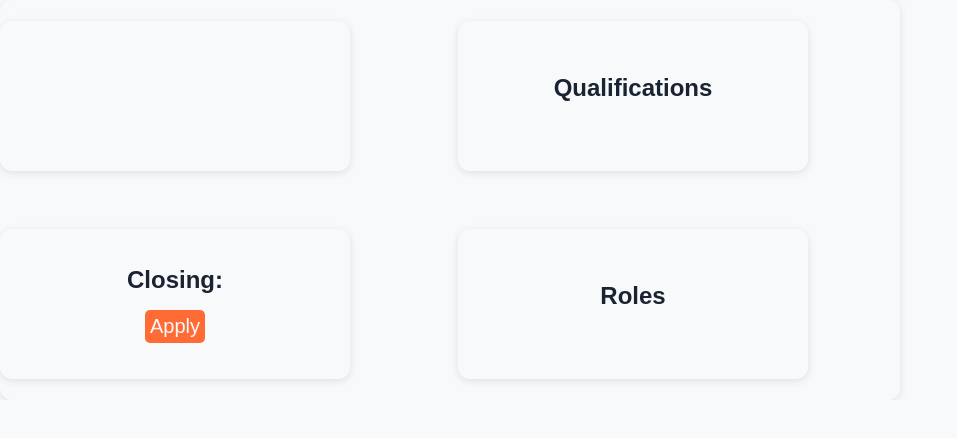
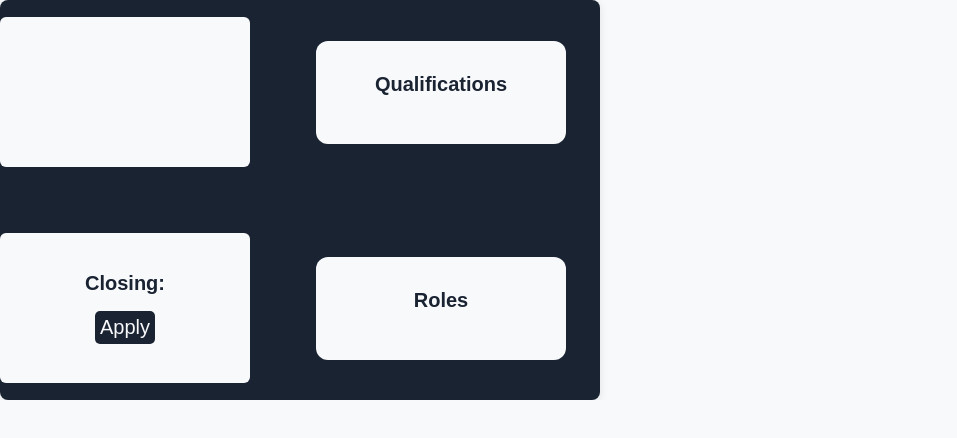
Before and after one commit to nkowanitemwani/makaenergiesdotcom, a Next.js app: page /components/cards/careercard in a window 1280 px wide. Shown: the top 438 px of the page, without its empty margins (0-957 px from the left). Built offline with nearby package versions, Linux system fonts and the light colour scheme.

Commit message:
improved careers grid and card

```diff
--- a/src/app/components/cards/careercard/careercard.module.css
+++ b/src/app/components/cards/careercard/careercard.module.css
@@ -1,29 +1,52 @@
 .mainCard{
-    width: 900px;
+    width: 600px;
     height: 400px;
-    background: #f8f9fb;
-    border-radius: 12px;
+    background: #1a2332;
+    border-radius: 8px;
     box-shadow: 0 2px 8px rgba(0, 0, 0, 0.1);
-    transition: all 0.3s ease;
     display: grid;
     grid-template-columns: repeat(2,1fr);
+    justify-content: center;
     align-items: center;
-    justify-content: center;
-    gap: 1rem;
+    gap: 2rem;
+  }
+
+  .mainCard h2 {
+    font-size: 1.25rem;
+  }
+
+  .mainCard h3{
+    font-size: 1rem;
+  }
+
+  .mainCard li {
+    font-size: 1rem;
   }
 
 .innerCard{
   height: 150px;
-  width: 350px;
+  width: 250px;
   display: flex;
   flex-direction: column;
   justify-content: center;
   align-items: center;
   gap: 1rem;
   background: #f8f9fb;
-  border-radius: 12px;
-  padding: 1rem;
-  box-shadow: 0 2px 8px rgba(0, 0, 0, 0.1);
+  border-radius: 6px;
+  padding: 2rem;
+}
+
+.listCard{
+    height: fit-content;
+    width: 250px;
+    display: flex;
+    flex-direction: column;
+    justify-content: center;
+    align-items: center;
+    gap: 1rem;
+    background: #f8f9fb;
+    border-radius: 12px;
+    padding: 2rem;
 }
 
 .list{
--- a/src/app/components/cards/careercard/page.js
+++ b/src/app/components/cards/careercard/page.js
@@ -10,7 +10,7 @@ export default function CareerCard({title,duration,dueDate,qualifications,roles}
               <h2>{title}</h2>
               <h3>{duration}</h3>
             </div>
-            <div className={styles.innerCard}>
+            <div className={styles.listCard}>
               <h2>Qualifications</h2>
               <div className={styles.list}>
                 {Array.isArray(qualifications) ? (
@@ -24,9 +24,9 @@ export default function CareerCard({title,duration,dueDate,qualifications,roles}
             </div>
             <div className={styles.innerCard}>
              <h2>Closing: {dueDate}</h2>
-             <Button style={{padding: "5px 5px"}}>Apply</Button>
+             <Button style={{padding: "5px 5px",background:"#1a2332"}}>Apply</Button>
             </div>
-            <div className={styles.innerCard}>
+            <div className={styles.listCard}>
             <h2>Roles</h2>
             <div className={styles.list}>
             {Array.isArray(roles) ? (
--- a/src/app/components/grids/careersgrid/page.js
+++ b/src/app/components/grids/careersgrid/page.js
@@ -19,8 +19,6 @@ const careers = [
 ];
 
 
-
-
 export default function CareersGrid(){
     return(
         <div className={styles.careersGrid}>
```
